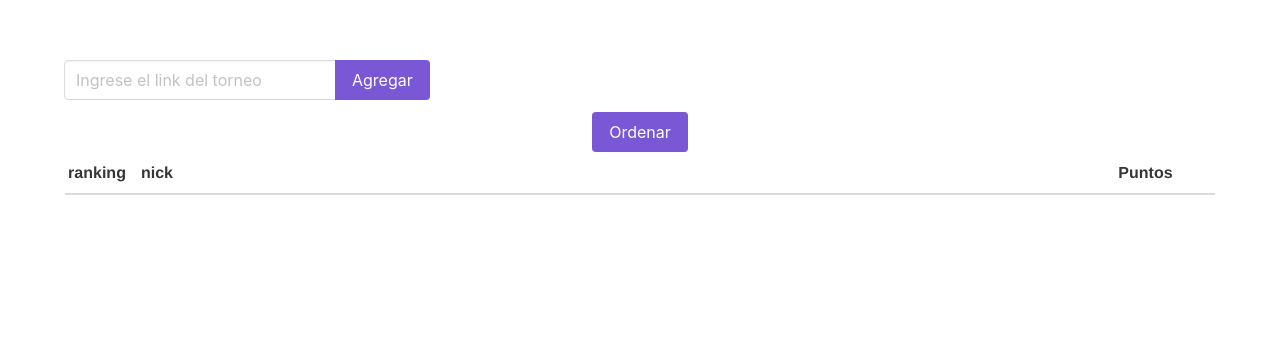
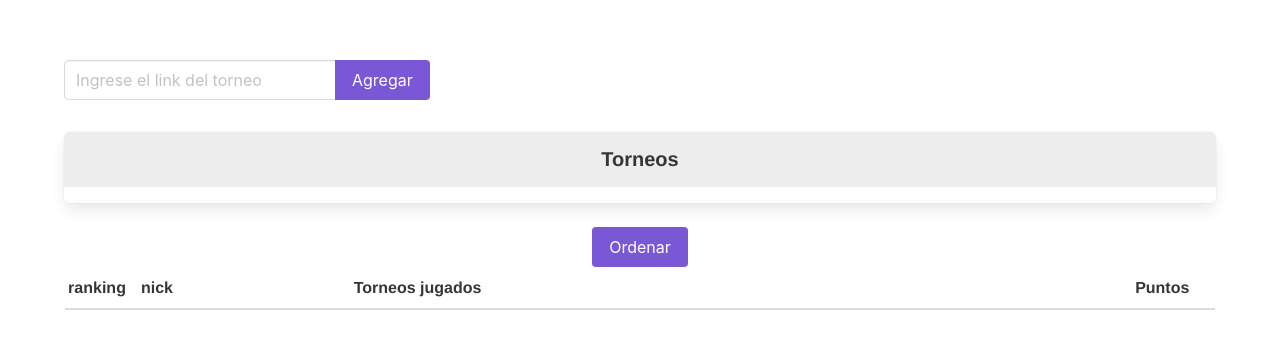
Before and after one commit to Mayerson18/lichess_calculo_torneos, a Vue app: page / in a window 1280 px wide. Shown: the top 348 px of the page. Built offline with nearby package versions, Linux system fonts and the light colour scheme.

Commit message:
last changes

```diff
--- a/src/components/HelloWorld.vue
+++ b/src/components/HelloWorld.vue
@@ -1,11 +1,49 @@
 <template>
   <div class="hello">
+    <div class="flex-between">
       <b-field >
         <b-input v-model="input" placeholder="Ingrese el link del torneo"></b-input>
         <p class="control">
           <b-button class="button is-primary" @click="AddTournament">Agregar</b-button>
         </p>
       </b-field>
+      <!-- <b-field >
+        <b-input v-model="input" placeholder="Ingrese el link del equipo"></b-input>
+        <p class="control">
+          <b-button class="button is-primary" @click="addTeam">Agregar</b-button>
+        </p>
+      </b-field> -->
+    </div>
+    <b-collapse
+      aria-id="contentIdForA11y2"
+      class="panel"
+      animation="slide"
+      :open.sync="isOpen">
+      <div
+        slot="trigger"
+        class="panel-heading"
+        role="button"
+        aria-controls="contentIdForA11y2">
+        <strong>Torneos</strong>
+      </div>
+      <div class="panel-block flex-center">
+        <div v-for="(tournament, index) of tournaments" :key="index" class="flex-between w60">
+          <button class="button is-primary"
+            @click="detailTournament(tournament)"
+          >
+            {{tournament.fullName}}
+          </button>
+          <button class="button is-primary"
+            @click="sumTotal(tournament)">
+              Sumar Torneo
+          </button>
+          <button class="button is-danger"
+            @click="removeTournament(tournament.id)">
+              Eliminar Torneo
+          </button>
+        </div>
+      </div>
+  </b-collapse>
     <b-button class="button is-primary" @click="sortRanks">Ordenar</b-button>
     <b-table
       :data="data"
@@ -19,6 +57,9 @@
   export default {
     data() {
       return {
+        isOpen: true,
+        inputTeams: '',
+        input: '',
         id: '',
         data: [
           // { 'rank': 1, 'name': 'Jesse', 'score': 0},
@@ -40,14 +81,34 @@
             label: 'nick',
           },
           {
+            field: 'tournaments',
+            label: 'Torneos jugados',
+          },
+          {
             field: 'score',
             label: 'Puntos',
             numeric: true
           }
-        ]
+        ],
+        tournaments: [],
+        tournament_selected: {},
+        teams: []
       }
     },
     methods: {
+      addTeam() {
+        console.log('object :>> ');
+      },
+      removeTournament(id) {
+        let tournaments = JSON.parse(localStorage.getItem('tournaments'));
+        tournaments = tournaments.filter((t) => t.id !== id);
+        localStorage.setItem('tournaments', JSON.stringify(tournaments));
+        this.tournaments = tournaments;
+      },
+      detailTournament (tournament) {
+        this.tournament_selected = tournament;
+        console.log('tournament :>> ', tournament);
+      },
       sortRanks() {
         this.data.sort(function (a, b) {
           if (a.score < b.score) {
@@ -60,16 +121,31 @@
           return 0;
         });
       },
-      sumTotal(newData) {
+      sumTotalTournament(data) {
         const that = this
-        newData.map((dat) => {
+        data.map((dat) => {
           const index = that.data.findIndex(player => player.name === dat.name);
           if (index === -1) {
+            dat.tournaments = 0;
             that.data.push(dat);
           } else {
             that.data[index].score += dat.score;
+            that.data[index].tournaments++;
           }
         });
+      },
+      async sumTotal(tournament) {
+        console.log('tournament :>> ', tournament);
+        const players = tournament.nbPlayers;
+        const pages = Math.ceil(players/10);
+        const data = tournament.standing.players;
+        if (pages > 1) {
+          for (let i = 2; i <= pages; i++) {
+            const res2 = await axios.get("https://lichess.org/tournament/" + tournament.id + "/standing/" + i);
+            this.sumTotalTournament(res2.data.players);
+          }
+        }
+        this.sumTotal(data);
       },
       async AddTournament() {
         try {
@@ -80,17 +156,10 @@
           let parser = new DOMParser();
           const doc = parser.parseFromString(res.data, "text/html");
           const text = doc.documentElement.getElementsByTagName("script")[2].text;
-          const parse = JSON.parse(text.split(";")[1].split("=")[1]);
-          const players = parse.data.nbPlayers;
-          const pages = Math.ceil(players/10);
-          const data = parse.data.standing.players;
-          if (pages > 1) {
-            for (let i = 2; i <= pages; i++) {
-              const res2 = await axios.get(this.input + "/standing/" + i);
-              this.sumTotal(res2.data.players);
-            }
-          }
-          this.sumTotal(data);
+          const tournament = JSON.parse(text.split(";")[1].split("=")[1]);
+          console.log('parse :>> ', tournament);
+          this.tournaments.push(tournament.data);
+          localStorage.setItem('tournaments', JSON.stringify(this.tournaments))
         } catch (error) {
           console.log('error :>> ', error);
           alert("error desconocido wey")
@@ -98,6 +167,10 @@
       }
     },
     async mounted() {
+      let tournaments = localStorage.getItem('tournaments');
+      if (tournaments) {
+        this.tournaments = JSON.parse(tournaments);
+      }
       // this.data =
       // const res = await axios.get("https://lichess.org/tournament/rO2jbTK0/standing/2?_=1588484557270");
       // console.log('res :>> ', res);
@@ -109,4 +182,19 @@
 .hello {
   padding: 0 5%;
 }
+
+.flex-between {
+  display: flex;
+  justify-content: space-between;
+  margin: 2em 0;
+}
+
+.w60 {
+  width: 60%;
+}
+
+.flex-center {
+  display: flex;
+  justify-content: center;
+}
 </style>
```
Lines whose indentation alone changed are shown as unchanged.
